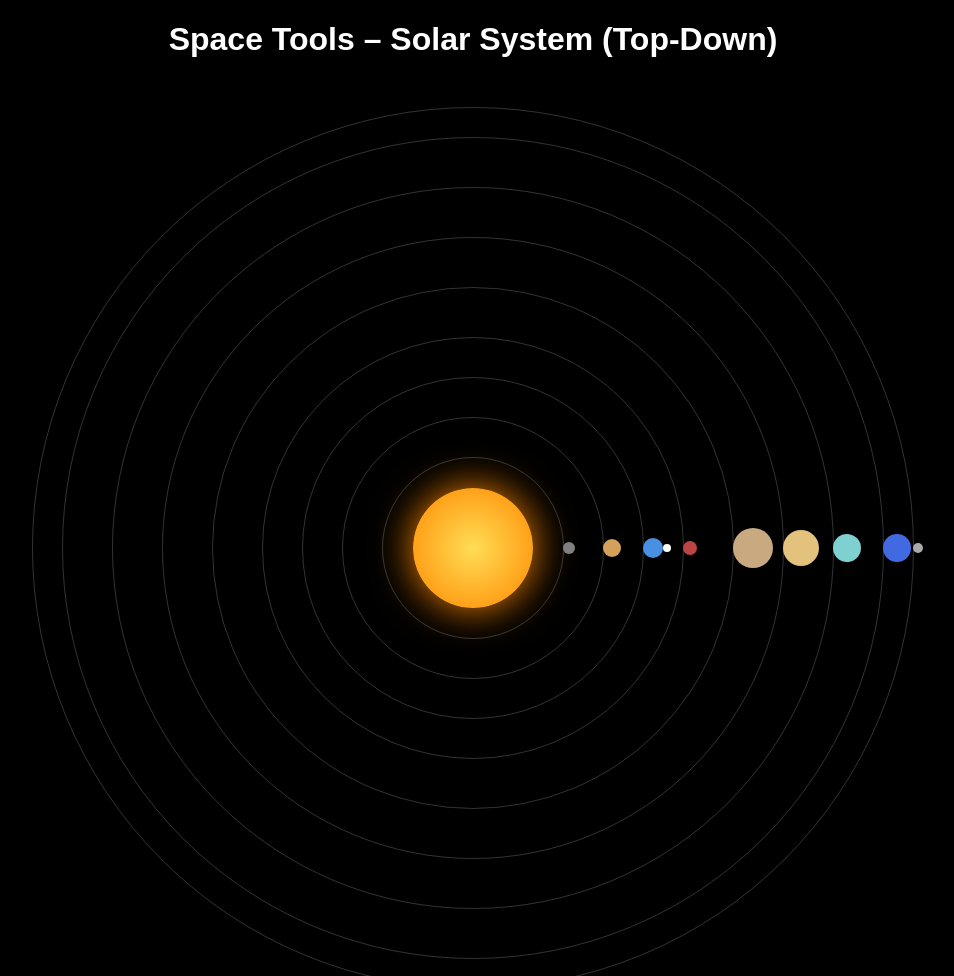
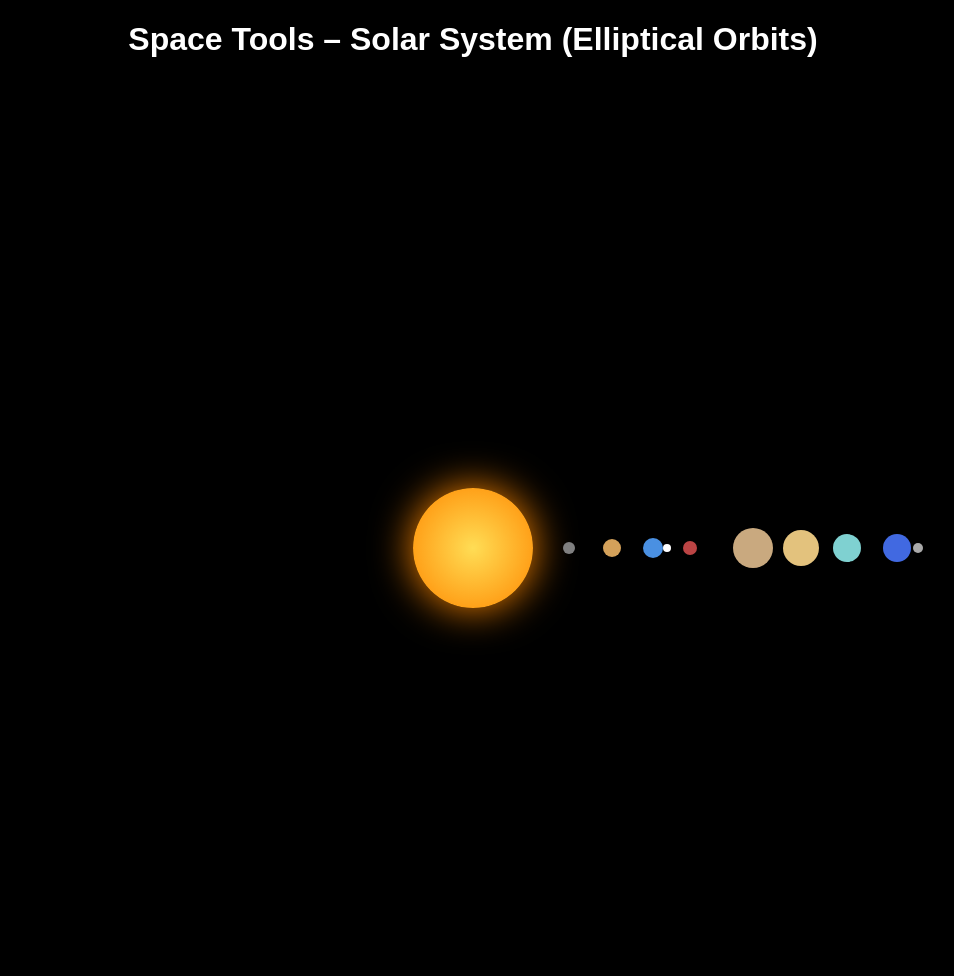
Before and after one commit to feelinglikeawaffle/spacetools, a plain HTML site: page index.html in a window 1280 px wide. Shown: the top 976 px of the page, without its empty margins (167-1121 px from the left). Drawn offline with Linux system fonts and the light colour scheme.

Commit message:
Update index.html

```diff
--- a/index.html
+++ b/index.html
@@ -3,26 +3,17 @@
 <head>
     <meta charset="UTF-8">
     <title>Space Tools – Solar System</title>
-    <link rel="stylesheet" href="style.css?v=3">
+    <link rel="stylesheet" href="style.css?v=4">
 </head>
 <body>
 
-<h1>Space Tools – Solar System (Top‑Down)</h1>
+<h1>Space Tools – Solar System (Elliptical Orbits)</h1>
 
+<div id="viewport">
     <div id="solar-system">
-
         <div id="sun"></div>
 
-    <div class="orbit" id="orbit-mercury"></div>
-    <div class="orbit" id="orbit-venus"></div>
-    <div class="orbit" id="orbit-earth"></div>
-    <div class="orbit" id="orbit-mars"></div>
-    <div class="orbit" id="orbit-jupiter"></div>
-    <div class="orbit" id="orbit-saturn"></div>
-    <div class="orbit" id="orbit-uranus"></div>
-    <div class="orbit" id="orbit-neptune"></div>
-    <div class="orbit" id="orbit-pluto"></div>
-
+        <!-- Planets -->
         <div class="planet" id="mercury"></div>
         <div class="planet" id="venus"></div>
         <div class="planet" id="earth"></div>
@@ -33,8 +24,9 @@
         <div class="planet" id="neptune"></div>
         <div class="planet" id="pluto"></div>
 
+        <!-- Moon -->
         <div id="moon"></div>
-
+    </div>
 </div>
 
 <div id="info-box">
@@ -43,6 +35,6 @@
     <p><strong>Distance from Earth:</strong> <span id="dist-earth"></span> miles</p>
 </div>
 
-<script src="script.js"></script>
+<script src="script.js?v=4"></script>
 </body>
 </html>
```
Lines whose indentation alone changed are shown as unchanged.
